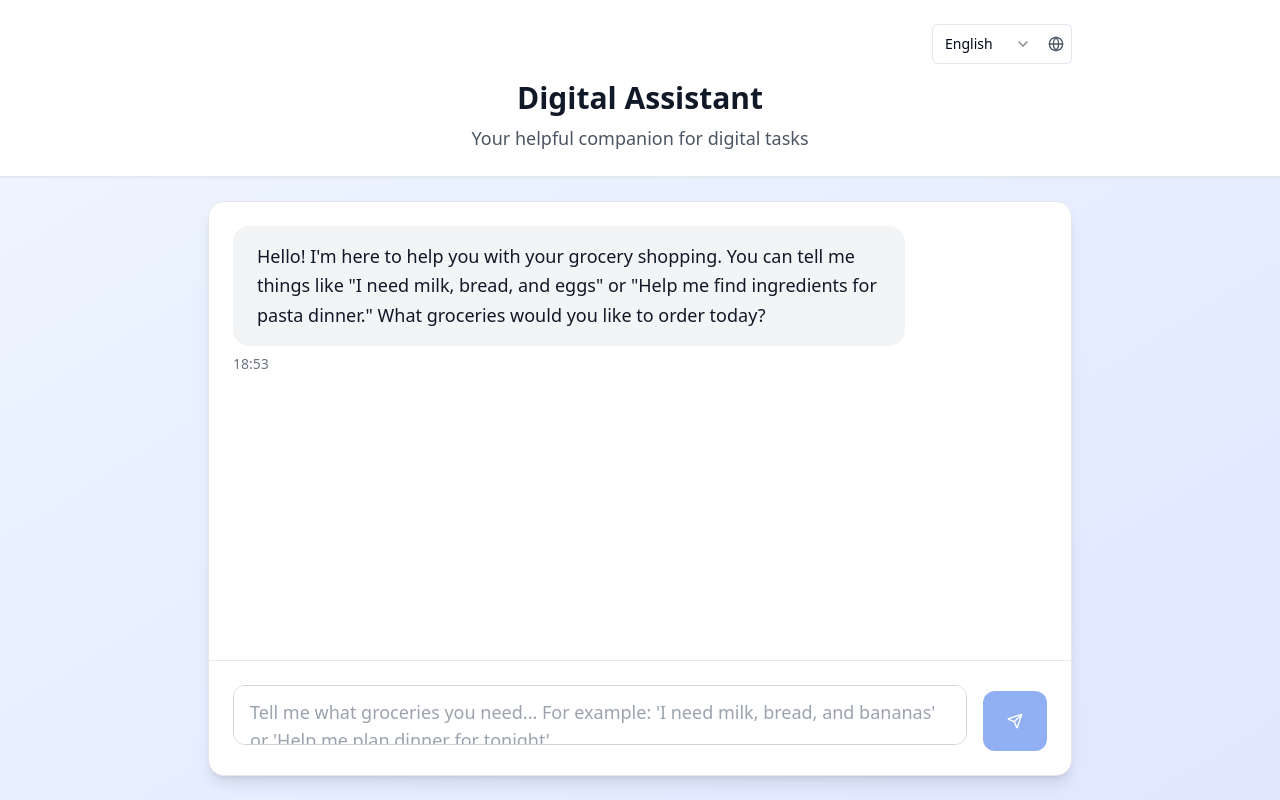
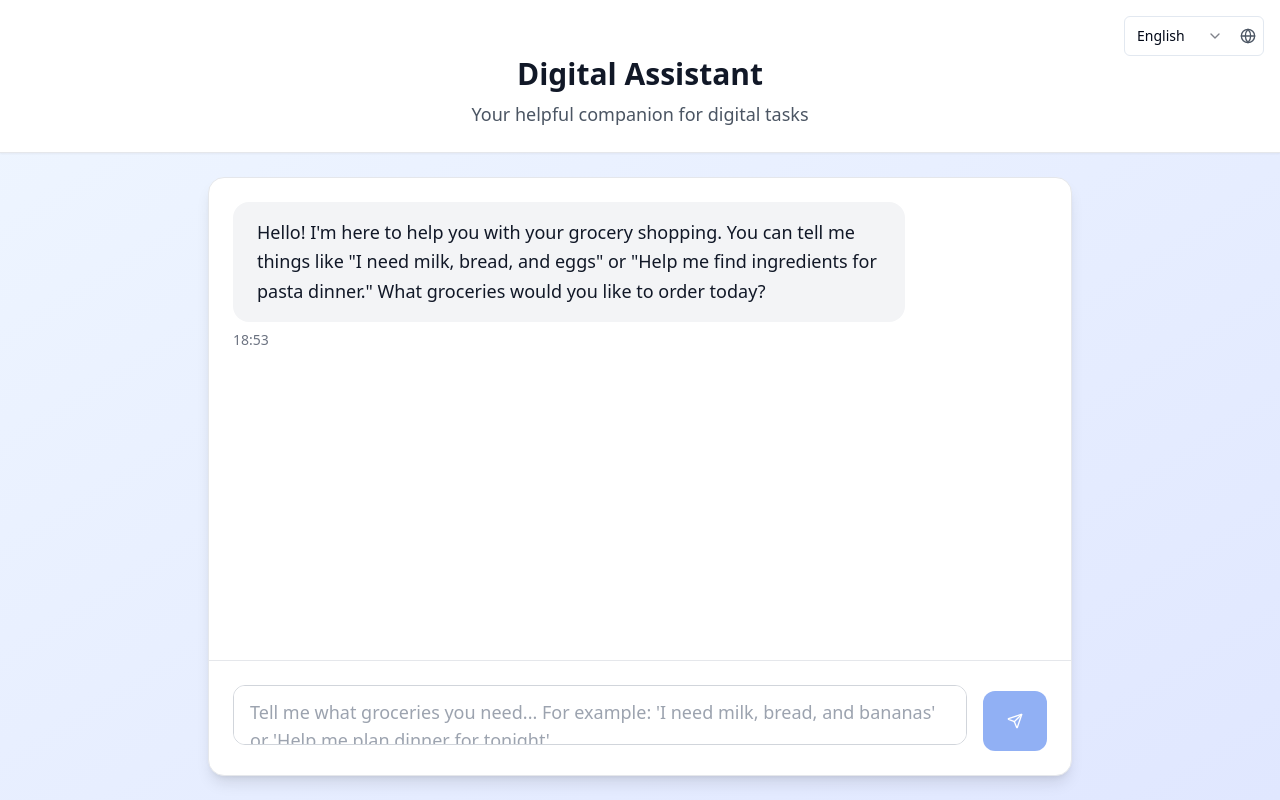
Before and after one commit to harelkleiner/easycart, a React (Vite) app: page /original in a window 1280 px wide. Built offline with nearby package versions, Linux system fonts and the light colour scheme.

Commit message:
Fix: Ensure language selector stays right-aligned
The language selector's globe icon should always be on the right side, regardless of the language direction (RTL/LTR).

```diff
--- a/src/components/Header.tsx
+++ b/src/components/Header.tsx
@@ -6,14 +6,16 @@ export const Header = () => {
   const { t } = useLanguage();
 
   return (
-    <header className="bg-white shadow-sm border-b border-gray-200">
+    <header className="bg-white shadow-sm border-b border-gray-200 relative">
       <div className="max-w-4xl mx-auto px-4 py-6">
-        <div className="flex justify-between items-center mb-4">
-          <div className="flex-1"></div>
+        {/* Language selector - fixed position on the right */}
+        <div className="absolute top-4 right-4 z-10">
           <div className="flex-shrink-0">
             <LanguageSelector />
           </div>
         </div>
+
+        <div className="pt-8">
           <h1 className="text-3xl font-bold text-gray-900 text-center">
             {t('header.title')}
           </h1>
@@ -21,6 +23,7 @@ export const Header = () => {
             {t('header.subtitle')}
           </p>
         </div>
+      </div>
     </header>
   );
 };
```
Lines whose indentation alone changed are shown as unchanged.
